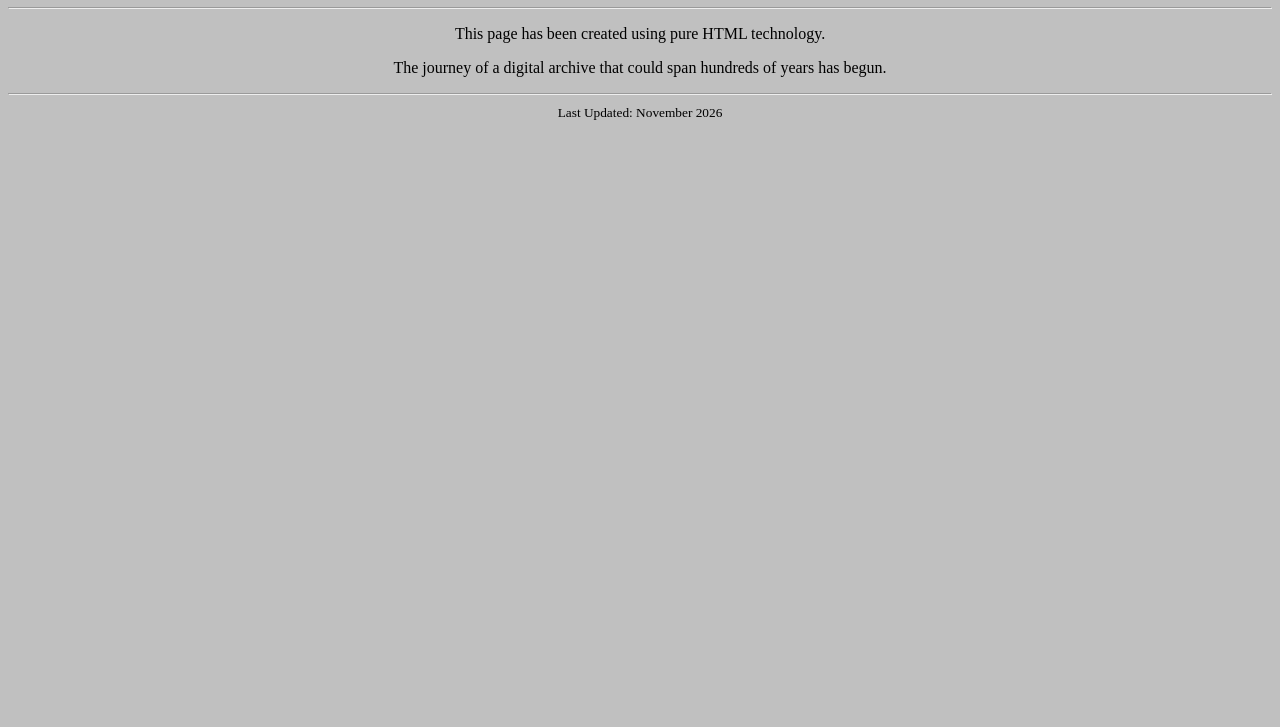
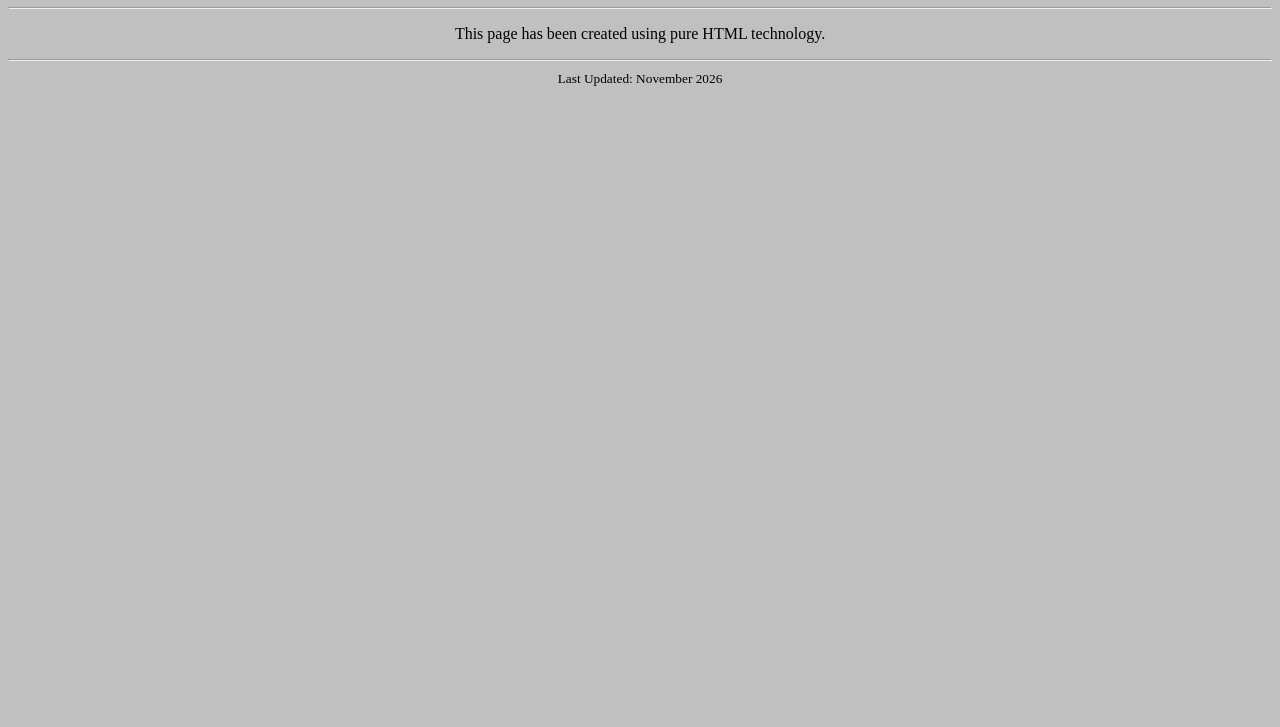
Before and after one commit to vxpl-org/vxpl, a plain HTML site: page index.html in a window 1280 px wide. Shown: the part 73-800 px from the top of the page. Drawn offline with Linux system fonts and the light colour scheme.

Commit message:
Update index.html

```diff
--- a/index.html
+++ b/index.html
@@ -9,7 +9,6 @@
     <h1>Welcome to Void Explorer's Home Page</h1>
     <hr>
     <p>This page has been created using pure HTML technology.</p>
-    <p>The journey of a digital archive that could span hundreds of years has begun.</p>
     <hr>
     <small>Last Updated: November 2026</small>
   </center>
```
